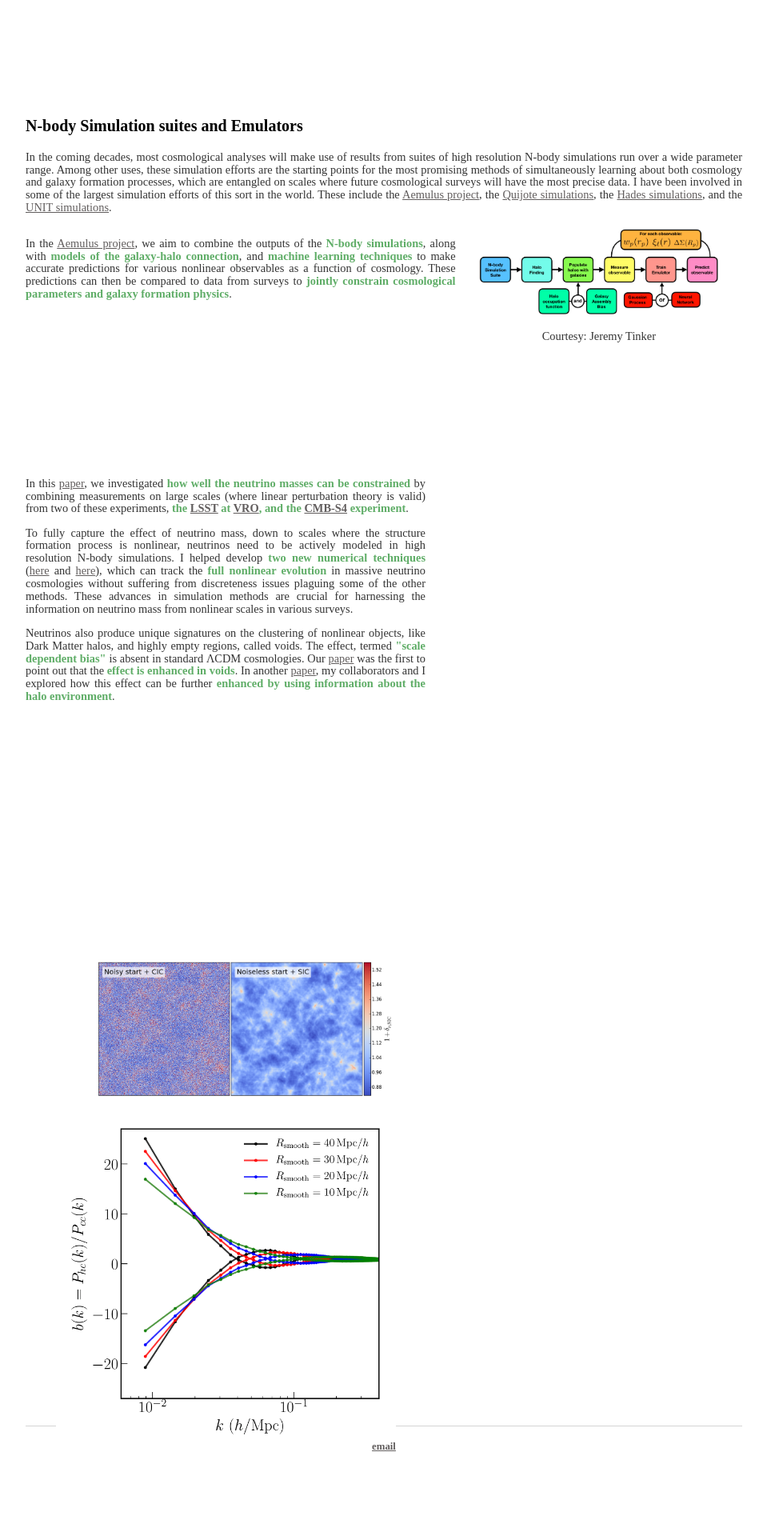
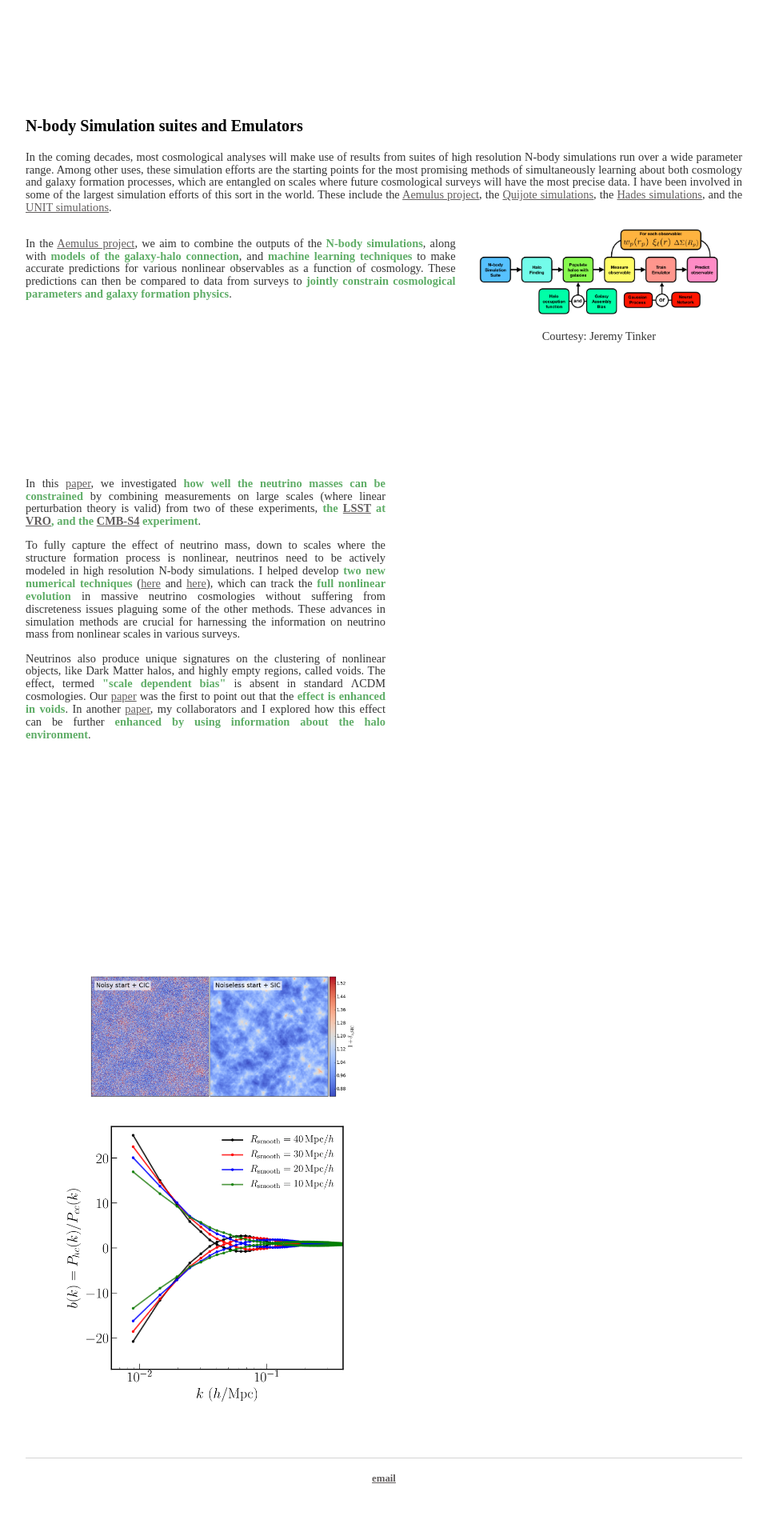
Before and after one commit to arkabanerjee/arkabanerjee.github.io, a Jekyll site: the page built from research/index.html, in a window 1280 px wide. Shown: the part 2082-4002 px from the top of the page at 80% size, without its empty margins (160-1119 px from the left). Built offline with Jekyll 4.4.1, drawn with Linux system fonts in a browser that asks for light colours; before the commit the page ends 3962 px from its top, so only the background shows below that.

Commit message:
Check height

```diff
--- a/css/main.css
+++ b/css/main.css
@@ -72,5 +72,6 @@
 
 .box {
     display: flex;
+    flex-direction: row;
     flex-wrap: wrap;
   }
--- a/research/index.html
+++ b/research/index.html
@@ -55,12 +55,12 @@
     </div>
 </div><!-- /.blurb -->
 <div class="box">
-    <div style="width: 500px;  height: 600px;">
+    <div style="width: 450px;  height: 620px;">
         <p align=”justify”>In this <a href="https://arxiv.org/abs/1612.07126">paper</a>, we investigated <b>how well the neutrino masses can be constrained</b> by combining measurements on large scales (where linear perturbation theory is valid) from two of these experiments, <b>the <a href="https://www.lsst.org/about">LSST</a> at <a href="https://www.vro.org/">VRO</a>, and the <a href="CMB-S4">CMB-S4</a> experiment</b>.</p>
         <p align=”justify”>To fully capture the effect of neutrino mass, down to scales where the structure formation process is nonlinear, neutrinos need to be actively modeled in high resolution N-body simulations. I helped develop <b>two new numerical techniques</b> (<a href="https://arxiv.org/abs/1606.06167">here</a> and <a href="https://arxiv.org/abs/1801.03906">here</a>), which can track the <b>full nonlinear evolution</b> in massive neutrino cosmologies without suffering from discreteness issues plaguing some of the other methods. These advances in simulation methods are crucial for harnessing the information on neutrino mass from nonlinear scales in various surveys.</p>
         <p align=”justify”>Neutrinos also produce unique signatures on the clustering of nonlinear objects, like Dark Matter halos, and highly empty regions, called voids. The effect, termed <b>"scale dependent bias"</b> is absent in standard ΛCDM cosmologies. Our <a href="https://arxiv.org/abs/1606.06167">paper</a> was the first to point out that the <b>effect is enhanced in voids</b>. In another <a href="https://arxiv.org/abs/1907.06598">paper</a>, my collaborators and I explored how this effect can be further <b>enhanced by using information about the halo environment</b>.</p>
    </div>
-   <div style="width: 500px; height: 600px;">
+   <div style="width: 450px; height: 620px;">
        <img src="pic_vs_sic.png" class="center">
        <img src="Final_split.png" class="center" >
    </div>
```
